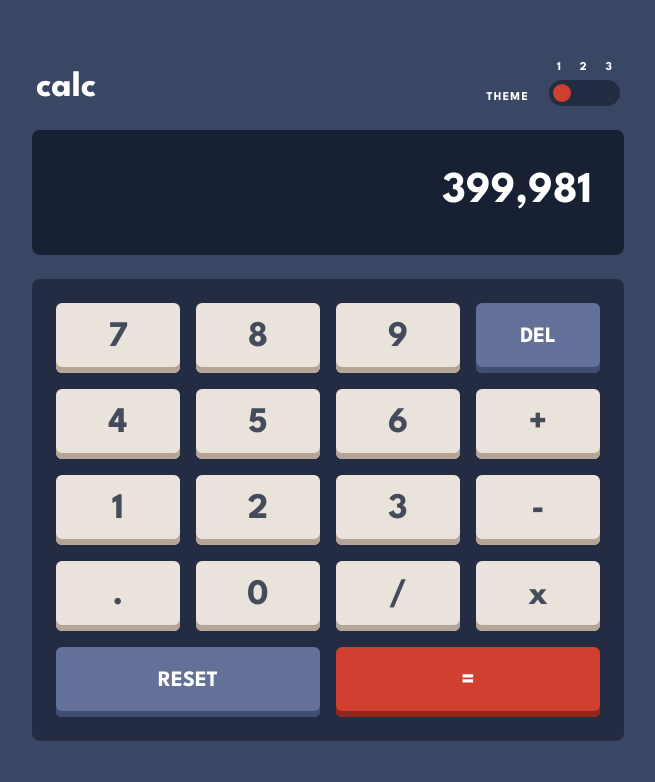
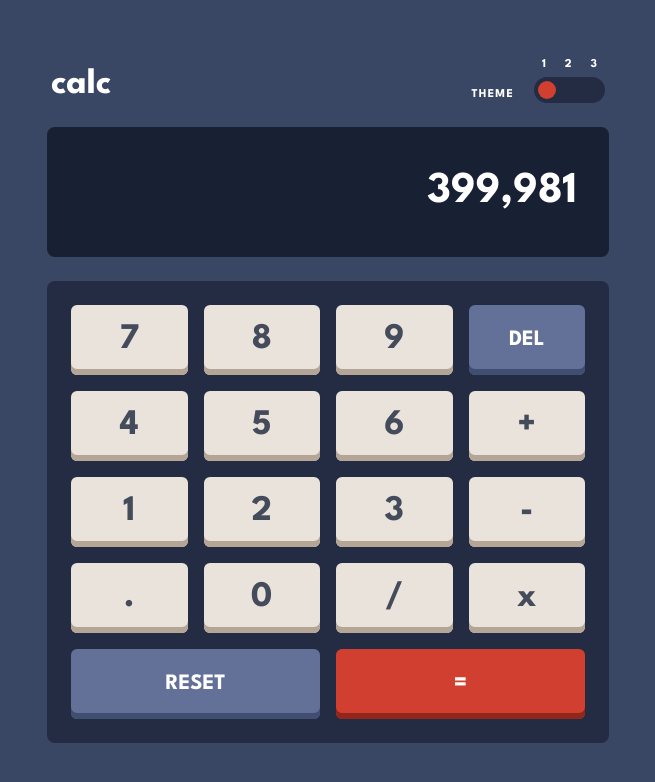
Before and after one commit to Sriya-cheruku/calculator-app, a React (Vite) app: page / in a window 1280 px wide. Shown: the top 782 px of the page, without its empty margins (312-967 px from the left). Built offline with nearby package versions, Linux system fonts and the light colour scheme.

Commit message:
Adjust calculator dimensions

```diff
--- a/src/App.jsx
+++ b/src/App.jsx
@@ -103,7 +103,7 @@ function CalculatorInner() {
   <div
     className={`min-h-screen ${styles.bg} transition-colors duration-300 flex items-center justify-center py-8`}
   >
-   <div className="w-full max-w-[640px] px-6">
+   <div className="w-full max-w-[610px] px-6">
       <Header />
       <Display value={current} />
       <Keypad onPress={handlePress} />
--- a/src/components/Display.jsx
+++ b/src/components/Display.jsx
@@ -17,7 +17,7 @@ export default function Display({ value }) {
   const { styles } = useTheme();
   return (
     <div
-className={`${styles.screen} rounded-lg px-8 py-8 mb-6 flex justify-end items-center h-[125px]`}    >
+className={`${styles.screen} rounded-lg px-8 py-8 mb-6 flex justify-end items-center h-[130px]`}    >
       <span className="text-[44px] font-bold truncate leading-none">
         {formatNumber(value)}
       </span>
```
